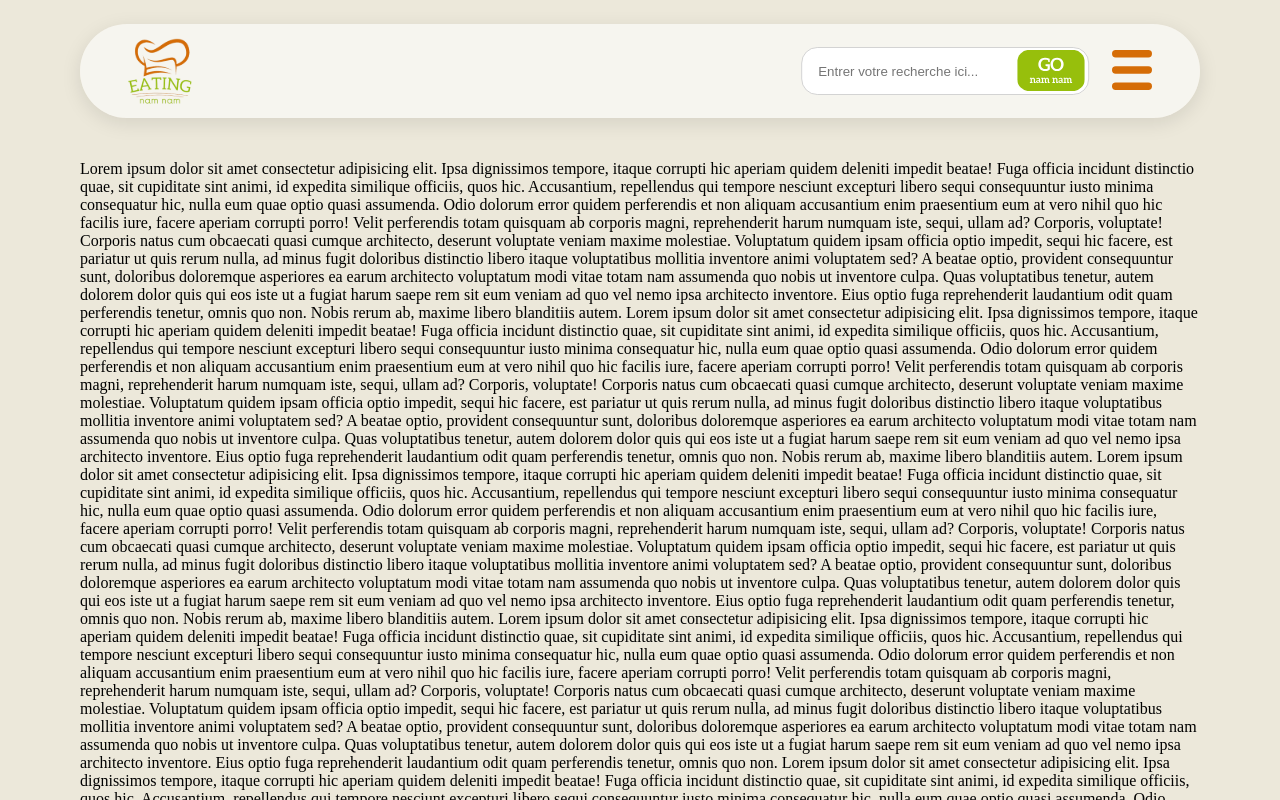
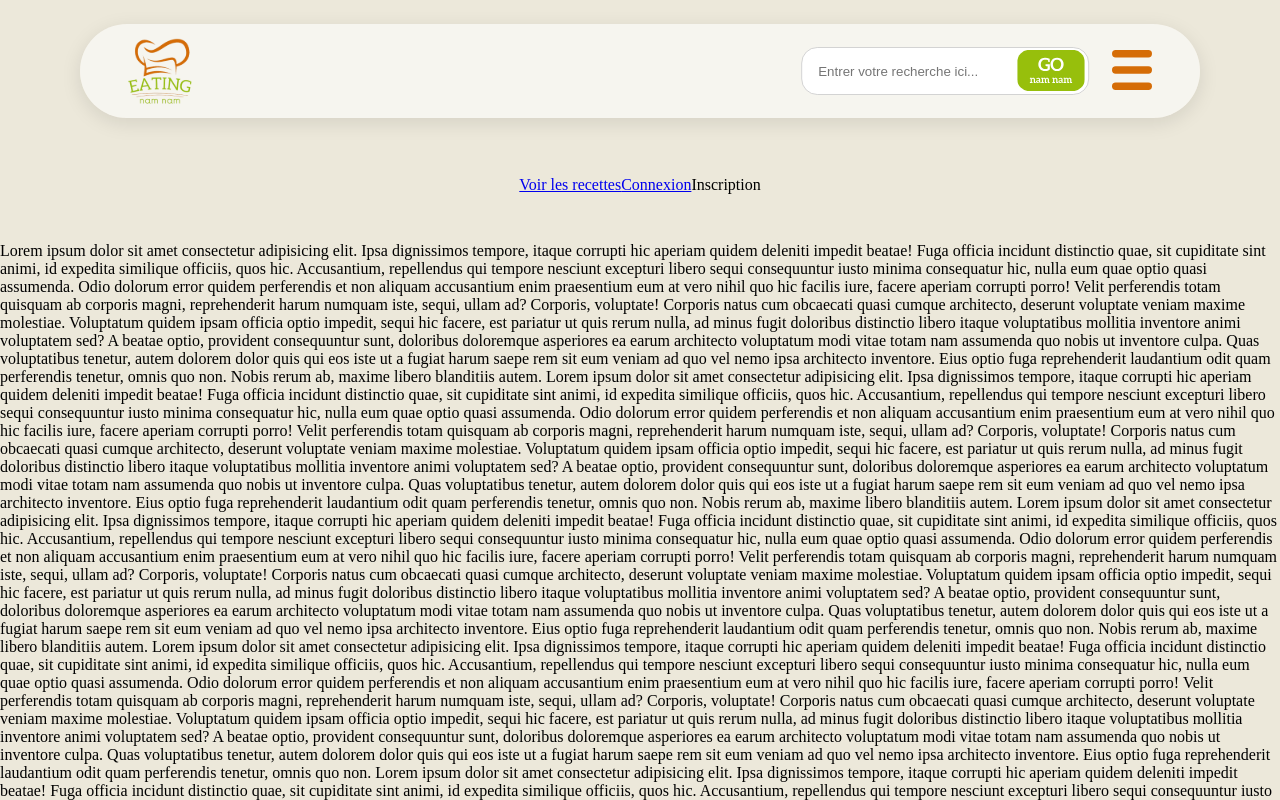
Before and after one commit to WildCodeSchool-2023-09/JS-RemoteFR-SACOD-P3-Eating-Nam-Nam-thousandsunny, a React (Vite) app in the folder frontend/: page / in a window 1280 px wide. Shown: the top 800 px of the page. Built offline with nearby package versions, Linux system fonts and the light colour scheme; a web font is replaced by a local one.

Commit message:
fix routes in front

```diff
--- a/frontend/src/App.jsx
+++ b/frontend/src/App.jsx
@@ -9,7 +9,7 @@ function App() {
     <>
       <Navbar />
       <Outlet />
-      <p className="body-content">
+      <p>
         Lorem ipsum dolor sit amet consectetur adipisicing elit. Ipsa
         dignissimos tempore, itaque corrupti hic aperiam quidem deleniti impedit
         beatae! Fuga officia incidunt distinctio quae, sit cupiditate sint
@@ -258,50 +258,7 @@ function App() {
         doloremque asperiores ea earum architecto voluptatum modi vitae totam
         nam assumenda quo nobis ut inventore culpa. Quas voluptatibus tenetur,
         autem dolorem dolor quis qui eos iste ut a fugiat harum saepe rem sit
-        eum veniam ad quo vel nemo ipsa architecto inventore. Eius optio fuga
-        reprehenderit laudantium odit quam perferendis tenetur, omnis quo non.
-        Lorem ipsum dolor sit amet consectetur adipisicing elit. Ipsa
-        dignissimos tempore, itaque corrupti hic aperiam quidem deleniti impedit
-        beatae! Fuga officia incidunt distinctio quae, sit cupiditate sint
-        animi, id expedita similique officiis, quos hic. Accusantium,
-        repellendus qui tempore nesciunt excepturi libero sequi consequuntur
-        iusto minima consequatur hic, nulla eum quae optio quasi assumenda. Odio
-        dolorum error quidem perferendis et non aliquam accusantium enim
-        praesentium eum at vero nihil quo hic facilis iure, facere aperiam
-        corrupti porro! Velit perferendis totam quisquam ab corporis magni,
-        reprehenderit harum numquam iste, sequi, ullam ad? Corporis, voluptate!
-        Corporis natus cum obcaecati quasi cumque architecto, deserunt voluptate
-        veniam maxime molestiae. Voluptatum quidem ipsam officia optio impedit,
-        sequi hic facere, est pariatur ut quis rerum nulla, ad minus fugit
-        doloribus distinctio libero itaque voluptatibus mollitia inventore animi
-        voluptatem sed? A beatae optio, provident consequuntur sunt, doloribus
-        doloremque asperiores ea earum architecto voluptatum modi vitae totam
-        nam assumenda quo nobis ut inventore culpa. Quas voluptatibus tenetur,
-        autem dolorem dolor quis qui eos iste ut a fugiat harum saepe rem sit
-        eum veniam ad quo vel nemo ipsa architecto inventore. Eius optio fuga
-        reprehenderit laudantium odit quam perferendis tenetur, omnis quo non.
-        Nobis rerum ab, maxime libero blanditiis autem. Lorem ipsum dolor sit
-        amet consectetur adipisicing elit. Ipsa dignissimos tempore, itaque
-        corrupti hic aperiam quidem deleniti impedit beatae! Fuga officia
-        incidunt distinctio quae, sit cupiditate sint animi, id expedita
-        similique officiis, quos hic. Accusantium, repellendus qui tempore
-        nesciunt excepturi libero sequi consequuntur iusto minima consequatur
-        hic, nulla eum quae optio quasi assumenda. Odio dolorum error quidem
-        perferendis et non aliquam accusantium enim praesentium eum at vero
-        nihil quo hic facilis iure, facere aperiam corrupti porro! Velit
-        perferendis totam quisquam ab corporis magni, reprehenderit harum
-        numquam iste, sequi, ullam ad? Corporis, voluptate! Corporis natus cum
-        obcaecati quasi cumque architecto, deserunt voluptate veniam maxime
-        molestiae. Voluptatum quidem ipsam officia optio impedit, sequi hic
-        facere, est pariatur ut quis rerum nulla, ad minus fugit doloribus
-        distinctio libero itaque voluptatibus mollitia inventore animi
-        voluptatem sed? A beatae optio, provident consequuntur sunt, doloribus
-        doloremque asperiores ea earum architecto voluptatum modi vitae totam
-        nam assumenda quo nobis ut inventore culpa. Quas voluptatibus tenetur,
-        autem dolorem dolor quis qui eos iste ut a fugiat harum saepe rem sit
-        eum veniam ad quo vel nemo ipsa architecto inventore. Eius optio fuga
-        reprehenderit laudantium odit quam perferendis tenetur, omnis quo non.
-        Nobis rerum ab, maxime libero blanditiis autem.
+        eum veniam ad quo vel nemo ipsa architecto inventore.
       </p>
       <div>
         <Footer />
--- a/frontend/src/components/Navbar.jsx
+++ b/frontend/src/components/Navbar.jsx
@@ -37,7 +37,7 @@ function Navbar() {
         >
           <img src={searchIcon} alt="Rechercher" className="SearchIcon" />
         </button>
-        <Link to="/home">
+        <Link to="/">
           <img src={namNamIcon} alt="Page d'Accueil" className="HomeIcon" />
         </Link>
         <div className="RightSide">
--- a/frontend/src/components/Acceuil.jsx
+++ b/frontend/src/pages/Accueil.jsx
@@ -1,8 +1,8 @@
 import { Link } from "react-router-dom";
 
-function Acceuil() {
+function Accueil() {
   return (
-    <div>
+    <div className="body-content">
       <Link to="/recipes">
         <p>Voir les recettes</p>
       </Link>
@@ -14,4 +14,4 @@ function Acceuil() {
   );
 }
 
-export default Acceuil;
+export default Accueil;
--- a/frontend/src/pages/Connexion.jsx
+++ b/frontend/src/pages/Connexion.jsx
@@ -8,7 +8,6 @@ import {
   isPassMatch,
   resetErrorMessageSignIn,
 } from "./services/VeriForm";
-import Navbar from "../components/Navbar";
 import "./style/Connexion.scss";
 
 // Formulaires de LogIn ou SignIn
@@ -101,8 +100,6 @@ function Connexion() {
   };
 
   return (
-    <>
-      <Navbar />
     <div className="body-content">
       <div className="wrapper">
         <div className="form-container">
@@ -132,7 +129,6 @@ function Connexion() {
         <TypeOfForm checkbox={checkbox} />
       </div>
     </div>
-    </>
   );
 }
 
--- a/frontend/src/components/RecipeList.jsx
+++ b/frontend/src/pages/RecipeList.jsx
@@ -12,7 +12,7 @@ function RecipeList() {
       .catch((err) => console.error(err));
   }, []);
   return (
-    <div>
+    <div className="body-content">
       <ul>
         {allRecipe.map((recipes) => (
           <li key={recipes.ID}>
```
Also changed, not shown: frontend/src/main.jsx (+6 -9 lines), frontend/src/pages/Recipe.jsx (renamed from frontend/src/components/Recipe.jsx), frontend/src/pages/RecipeDetails.jsx (renamed from frontend/src/components/RecipeDetails.jsx). Lines whose indentation alone changed are shown as unchanged.
